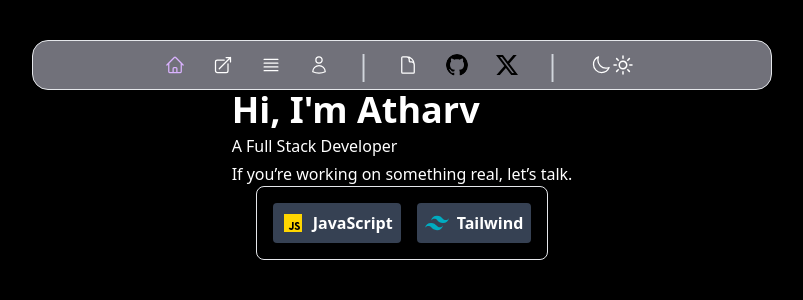
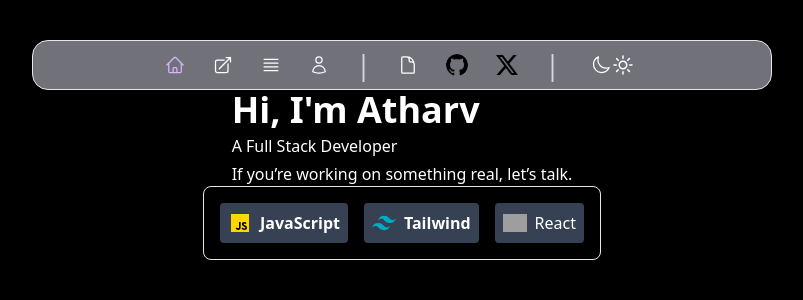
Before and after one commit to 24Atharv/portfolio, a React (Vite) app: page / in a window 1280 px wide. Shown: the top 300 px of the page, without its empty margins (238-1041 px from the left). Built offline with nearby package versions, Linux system fonts and the light colour scheme; grey boxes are pictures that could not be loaded.

Commit message:
react button

```diff
--- /dev/null
+++ b/src/TechstackIcon/ReactComponent.tsx
@@ -0,0 +1,6 @@
+export const ReactIconComponent = () => {
+    return <div className="flex justify-center items-center gap-2 p-2 bg-gray-700 rounded">
+        <img width="24" height="24" src="https://img.icons8.com/external-tal-revivo-color-tal-revivo/24/external-react-a-javascript-library-for-building-user-interfaces-logo-color-tal-revivo.png" alt="external-react-a-javascript-library-for-building-user-interfaces-logo-color-tal-revivo"/>
+        <span>React</span>
+    </div>
+}
--- a/src/components/TechStack.tsx
+++ b/src/components/TechStack.tsx
@@ -1,9 +1,11 @@
 import { JsComponent } from "../TechstackIcon/JsComponent"
+import { ReactIconComponent } from "../TechstackIcon/ReactComponent"
 import { TailwindComponent } from "../TechstackIcon/tailwindComponent"
 
 export const TechStack = () => {
     return <div className="border border-gray-200 p-4 rounded-lg flex gap-4">
         <JsComponent />
         <TailwindComponent />
+        <ReactIconComponent />
     </div>
 }
```
